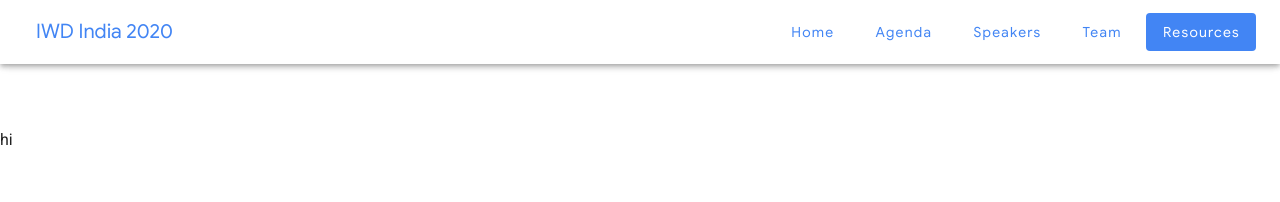
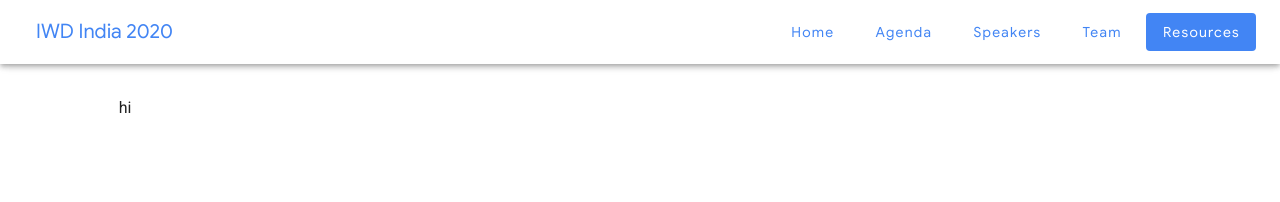
Before and after one commit to Varsha-Jaiswal/IWD-India-2020, a Vue app: page /resources in a window 1280 px wide. Shown: the top 202 px of the page. Built offline with nearby package versions, Linux system fonts and the light colour scheme.

Commit message:
Component structure updated

```diff
--- a/src/components/resources/Resources.vue
+++ b/src/components/resources/Resources.vue
@@ -0,0 +1,5 @@
+<template>
+  <v-container>
+    hi
+  </v-container>
+</template>
--- a/src/components/resources/ResourcesMobileView.vue
+++ b/src/components/resources/ResourcesMobileView.vue
@@ -0,0 +1,5 @@
+<template>
+  <v-container>
+    hi
+  </v-container>
+</template>
--- a/src/views/Resources.vue
+++ b/src/views/Resources.vue
@@ -1,5 +1,30 @@
 <template>
-    <v-content>
-        hi
-    </v-content>
+  <v-content class="pa-0">
+    <v-container fluid class="my-0 py-0 hidden-sm-and-up">
+      <v-layout wrap align-center justify-center row fill-height class="mt-0">
+        <v-flex xs12 md10>
+          <ResourcesMobileView />
+        </v-flex>
+      </v-layout>
+    </v-container>
+
+    <v-container fluid class="my-0 py-5 d-none d-sm-block">
+      <v-layout wrap align-center justify-center row fill-height class="mt-0">
+        <v-flex xs12 md10>
+          <Resources />
+        </v-flex>
+      </v-layout>
+    </v-container>
+  </v-content>
 </template>
+
+<script>
+import Resources from "@/components/resources/Resources";
+import ResourcesMobileView from "@/components/resources/ResourcesMobileView";
+export default {
+  components: {
+    Resources,
+    ResourcesMobileView
+  }
+};
+</script>
```
